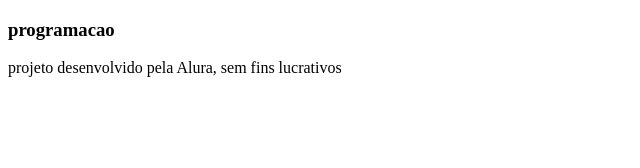
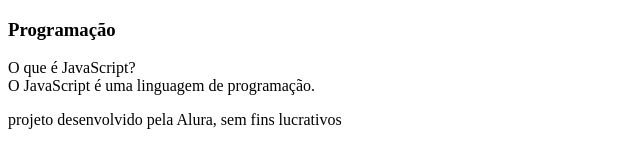
Before and after one commit to Helloisaaa/flashcards, a plain HTML site: page index.html in a window 1280 px wide. Shown: the whole page, without its empty margins (0-640 px from the left). Drawn offline with Linux system fonts and the light colour scheme.

Commit message:
resposta

```diff
--- a/index.html
+++ b/index.html
@@ -10,7 +10,14 @@
 <section id="container">
     <article class="cartao">
         <div class="cartao__conteudo">
-            <h3>programacao</h3>
+            <h3>Programação</h3>
+            <div class="cartao__conteudo__pergunta">
+                O que é JavaScript?
+            </div>
+            <div class="cartao__conteudo__resposta">
+                O JavaScript é uma linguagem de programação.
+
+            </div>
         </div>
     </article>
 </section>
```
